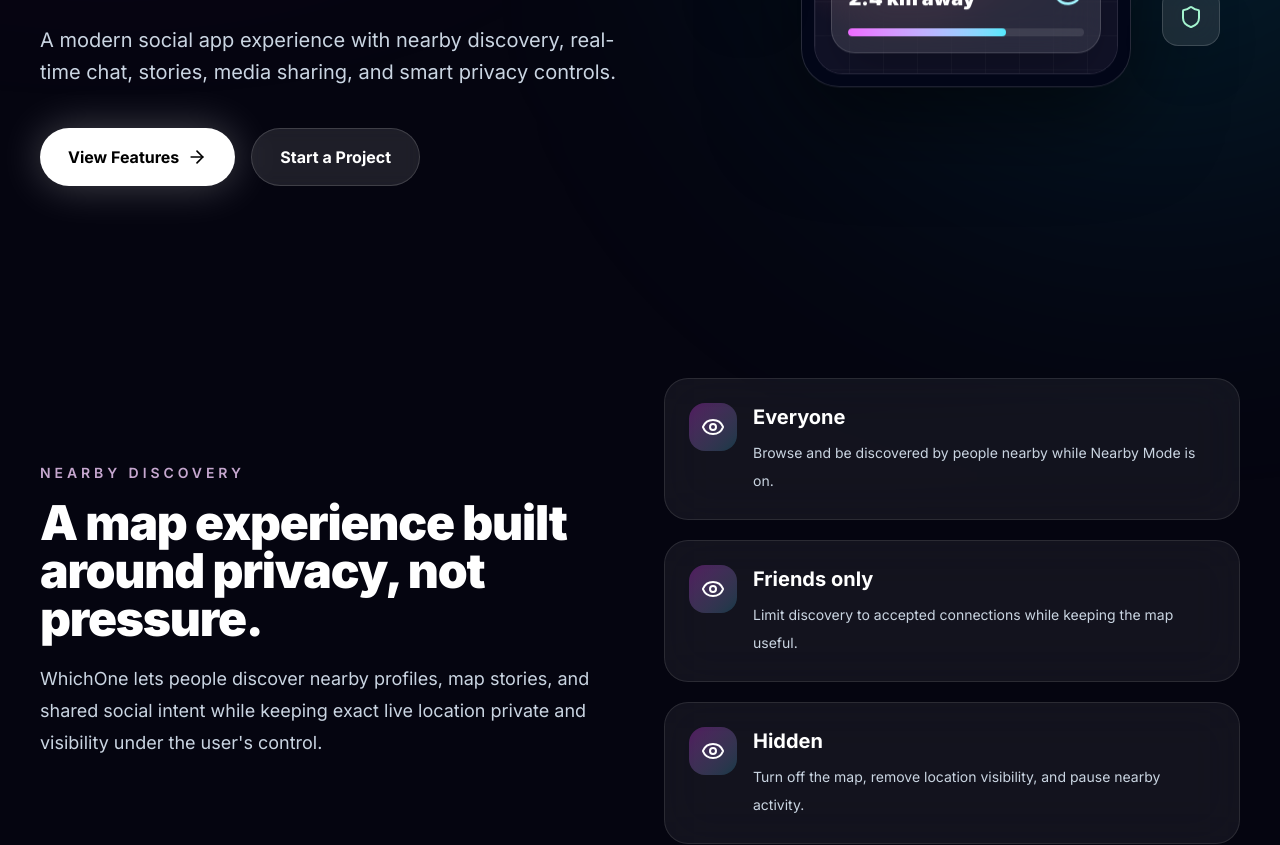
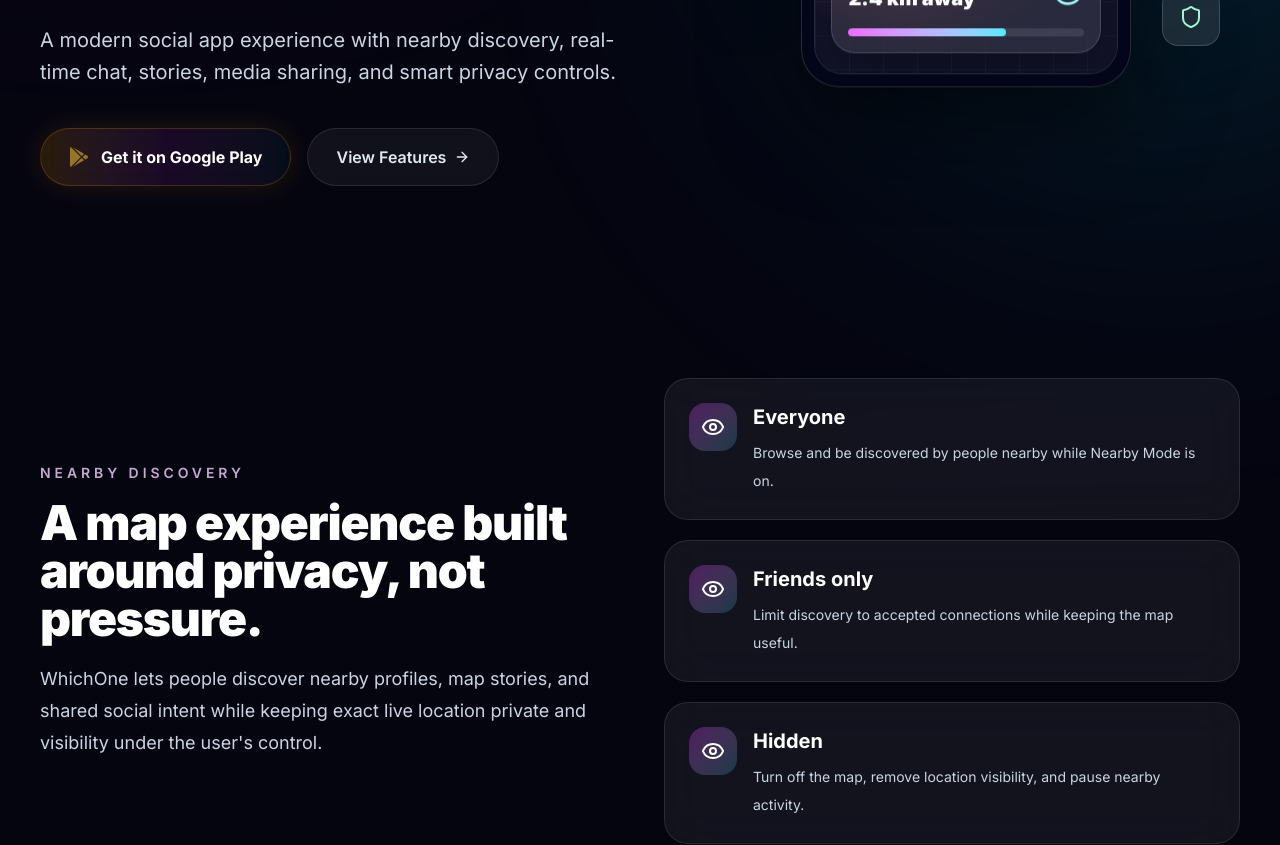
Before and after one commit to adarshvermaa/portfolio-site-nextjs, a Next.js app: page /whichone in a window 1280 px wide. Shown: the part 820-1665 px from the top of the page. Built offline with nearby package versions, Linux system fonts and the light colour scheme.

Commit message:
adde new app

```diff
--- a/components/showcases/whichone-portfolio.tsx
+++ b/components/showcases/whichone-portfolio.tsx
@@ -28,6 +28,7 @@
   Video,
   Zap,
 } from "lucide-react";
+import { FaGooglePlay } from "react-icons/fa6";
 
 const visibilityModes = [
   {
@@ -527,14 +528,23 @@
             <p className="mt-7 max-w-[350px] text-lg leading-8 text-slate-300 md:max-w-2xl md:text-xl">
               A modern social app experience with nearby discovery, real-time chat, stories, media sharing, and smart privacy controls.
             </p>
-            <div className="mt-10 flex w-full max-w-[350px] flex-col gap-4 sm:w-auto sm:max-w-full sm:flex-row">
-              <a href="#features" className="inline-flex w-full max-w-full items-center justify-center gap-2 rounded-full bg-white px-7 py-4 font-bold text-black shadow-[0_0_42px_rgba(255,255,255,0.25)] transition hover:scale-[1.02] sm:w-auto">
+            <div className="mt-10 flex w-full max-w-[420px] flex-col gap-4 sm:w-auto sm:max-w-full sm:flex-row sm:items-center">
+              <a
+                href="https://play.google.com/store/apps/details?id=com.whichone.quo"
+                target="_blank"
+                rel="noopener noreferrer"
+                className="inline-flex w-full max-w-full items-center justify-center gap-3 rounded-full border border-amber-500/20 bg-gradient-to-r from-amber-500/15 via-fuchsia-500/10 to-cyan-500/5 px-7 py-4 font-bold text-white shadow-[0_0_30px_rgba(245,158,11,0.12)] backdrop-blur-md transition hover:scale-[1.02] hover:border-amber-500/40 hover:shadow-[0_0_35px_rgba(245,158,11,0.2)] sm:w-auto"
+              >
+                <FaGooglePlay className="h-5 w-5 text-amber-300 animate-pulse" />
+                <span>Get it on Google Play</span>
+              </a>
+              <a
+                href="#features"
+                className="inline-flex w-full max-w-full items-center justify-center gap-2 rounded-full border border-white/10 bg-white/5 px-7 py-4 font-semibold text-slate-200 backdrop-blur transition hover:bg-white/10 hover:text-white sm:w-auto"
+              >
                 View Features
-                <ArrowRight className="h-5 w-5" />
+                <ArrowRight className="h-4 w-4" />
               </a>
-              <Link href="/#contact" className="inline-flex w-full max-w-full items-center justify-center gap-2 rounded-full border border-white/15 bg-white/10 px-7 py-4 font-bold text-white backdrop-blur transition hover:bg-white/15 sm:w-auto">
-                Start a Project
-              </Link>
             </div>
           </div>
 
@@ -692,13 +702,19 @@
             <p className="whichone-reveal mx-auto mt-6 max-w-2xl text-lg leading-8 text-slate-300">
               Let&apos;s turn your product idea into a polished, scalable mobile experience with the right design system, backend, and launch path.
             </p>
-            <div className="whichone-reveal mt-10 flex flex-col justify-center gap-4 sm:flex-row">
-              <Link href="/#contact" className="inline-flex items-center justify-center gap-2 rounded-full bg-white px-8 py-4 font-bold text-black transition hover:scale-[1.02]">
+            <div className="whichone-reveal mt-10 flex flex-col items-center justify-center gap-4 sm:flex-row">
+              <a
+                href="https://play.google.com/store/apps/details?id=com.whichone.quo"
+                target="_blank"
+                rel="noopener noreferrer"
+                className="inline-flex w-full items-center justify-center gap-3 rounded-full border border-amber-500/20 bg-gradient-to-r from-amber-500/15 via-fuchsia-500/10 to-cyan-500/5 px-8 py-4 font-bold text-white shadow-[0_0_30px_rgba(245,158,11,0.12)] backdrop-blur-md transition hover:scale-[1.02] hover:border-amber-500/40 hover:shadow-[0_0_35px_rgba(245,158,11,0.2)] sm:w-auto"
+              >
+                <FaGooglePlay className="h-5 w-5 text-amber-300 animate-pulse" />
+                <span>Download on Google Play</span>
+              </a>
+              <Link href="/#contact" className="inline-flex w-full items-center justify-center gap-2 rounded-full bg-white px-8 py-4 font-bold text-black transition hover:scale-[1.02] sm:w-auto">
                 Contact Us
                 <ArrowRight className="h-5 w-5" />
-              </Link>
-              <Link href="/whichone-privacy-policy" className="inline-flex items-center justify-center gap-2 rounded-full border border-white/15 bg-white/10 px-8 py-4 font-bold text-white transition hover:bg-white/15">
-                Privacy Policy
               </Link>
             </div>
           </div>
```
